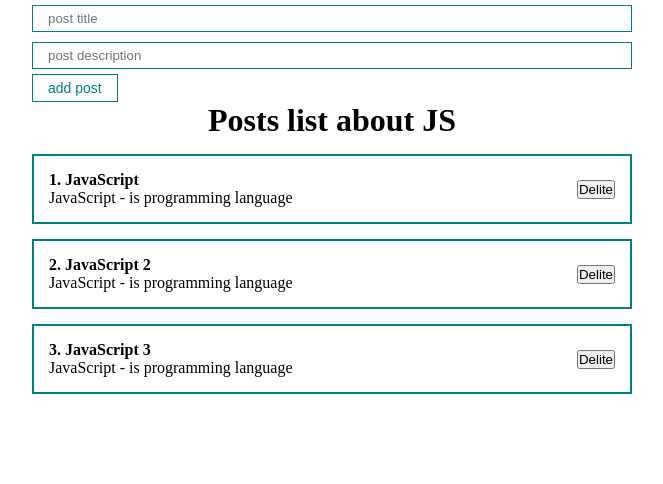
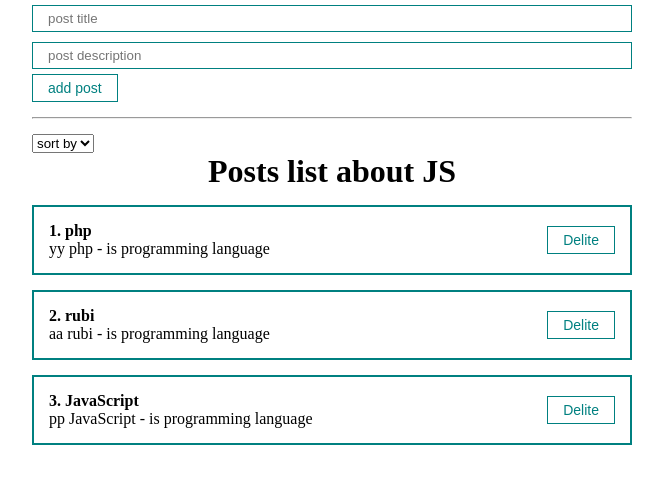
Before and after one commit to IsaAgverdiev/react-fund, a React (Create React App) app: page / in a window 1280 px wide. Shown: the top 484 px of the page, without its empty margins (308-971 px from the left). Built offline with nearby package versions, Linux system fonts and the light colour scheme; the HTML template or start-up script is replaced by a standard one.

Commit message:
feat: add sort and select UI

```diff
--- a/src/App.js
+++ b/src/App.js
@@ -1,39 +1,55 @@
-import React, { useState } from 'react';
+import React, { useRef, useState } from 'react';
 import ClassCounter from './components/ClassCounter';
 import Counter from './components/Counter';
+import PostForm from './components/PostForm';
 import PostList from './components/PostList';
 import MyButton from './components/UI/button/MyButton';
 import MyInput from './components/UI/input/MyInput';
+import MySelect from './components/UI/input/select/MySelect';
 
 import './styles/App.css';
 
 function App() {
   const [posts, setPosts] = useState([
-    { id: 1, title: 'JavaScript', body: 'JavaScript - is programming language' },
-    { id: 2, title: 'JavaScript 2', body: 'JavaScript - is programming language' },
-    { id: 3, title: 'JavaScript 3', body: 'JavaScript - is programming language' },
+    { id: 2, title: 'php', body: ' yy php - is programming language' },
+    { id: 3, title: 'rubi', body: 'aa rubi - is programming language' },
+    { id: 1, title: 'JavaScript', body: 'pp JavaScript - is programming language' },
   ]);
 
-  const [title, setTitle] = useState('');
+  const [selectedSort, setSelectedSort] = useState('');
 
-  const addNewPost = (e) => {
-    e.preventDefault();
-    console.log(title);
+  const createPost = (newPost) => {
+    setPosts([...posts, newPost]);
+  };
+
+  const removePost = (post) => {
+    setPosts(posts.filter((p) => p.id !== post.id));
+  };
+
+  const sortPosts = (sort) => {
+    setSelectedSort(sort);
+    setPosts([...posts].sort((a, b) => a[sort].localeCompare(b[sort])));
   };
 
   return (
     <div className='App'>
-      <from>
-        <MyInput
-          value={title}
-          onChange={(e) => setTitle(e.target.value)}
-          type='text'
-          placeholder='post title'
-        />
-        <MyInput type='text' placeholder='post description' />
-        <MyButton onClick={addNewPost}>add post</MyButton>
-      </from>
-      <PostList posts={posts} title='Posts list about JS' />
+      <PostForm create={createPost} />
+      <hr style={{ margin: '15px 0' }} />
+      <MySelect
+        value={selectedSort}
+        onChange={sortPosts}
+        defaultValue='sort by'
+        options={[
+          { value: 'title', name: 'name' },
+          { value: 'body', name: 'descr' },
+        ]}
+      />
+
+      {posts.length ? (
+        <PostList remove={removePost} posts={posts} title='Posts list about JS' />
+      ) : (
+        <h1 style={{ textAlign: 'center' }}>Posts not found!</h1>
+      )}
     </div>
   );
 }
--- /dev/null
+++ b/src/components/PostForm.jsx
@@ -0,0 +1,37 @@
+import React, { useState } from 'react'
+import MyButton from './UI/button/MyButton'
+import MyInput from './UI/input/MyInput'
+
+const PostForm = ({create}) => {
+  const [post, setPost] = useState({ title: '', body: '' });
+
+  const addNewPost = (e) => {
+    e.preventDefault();
+    const newPosts = {
+      ...post, id: Date.now()
+    }
+    create(newPosts)
+    setPost({ title: '', body: '' });
+  };
+
+  return (
+     <from>
+        {/* управляемый компонент */}
+        <MyInput
+          value={post.title}
+          onChange={(e) => setPost({ ...post, title: e.target.value })}
+          type='text'
+          placeholder='post title'
+        />
+        <MyInput
+          value={post.body}
+          onChange={(e) => setPost({ ...post, body: e.target.value })}
+          type='text'
+          placeholder='post description'
+        />
+        <MyButton onClick={addNewPost}>add post</MyButton>
+      </from>
+  )
+}
+
+export default PostForm
--- a/src/components/PostItem.jsx
+++ b/src/components/PostItem.jsx
@@ -1,14 +1,15 @@
 import React from 'react'
+import MyButton from './UI/button/MyButton'
 
 const PostItem = (props) => {
   return (
       <div className='post'>
         <div className='post__content'>
-          <strong>{props.post.id}. {props.post.title}</strong>
+          <strong>{props.number}. {props.post.title}</strong>
           <div>{props.post.body}</div>
         </div>
         <div className='post__btns'>
-          <button>Delite</button>
+          <MyButton onClick={() => props.remove(props.post)}>Delite</MyButton>
         </div>
       </div>
    )
--- a/src/components/PostList.jsx
+++ b/src/components/PostList.jsx
@@ -2,12 +2,12 @@
 import PostItem from './PostItem'
 
 
-const PostList = ({posts, title}) => {
+const PostList = ({posts, title, remove}) => {
   return (
     <div>
         <h1 style={{ textAlign: 'center' }}>{title}</h1>
-      {posts.map((post) => (
-        <PostItem post={post} key={post.id} />
+      {posts.map((post, index) => (
+        <PostItem remove={remove} number={index+1} post={post} key={post.id} />
       ))}
     </div>
   )
--- /dev/null
+++ b/src/components/UI/input/select/MySelect.jsx
@@ -0,0 +1,16 @@
+import React from 'react'
+
+const MySelect = ({options, defaultValue, value, onChange}) => {
+  return (
+     <select value={value} onChange={ e => onChange(e.target.value)}>
+       <option disabled value=''>{defaultValue}</option>
+       {options.map(option =>
+        <option key={option.value} value={option.value}>
+         {option.name}
+        </option>)
+       }
+      </select>
+  )
+}
+
+export default MySelect
```
